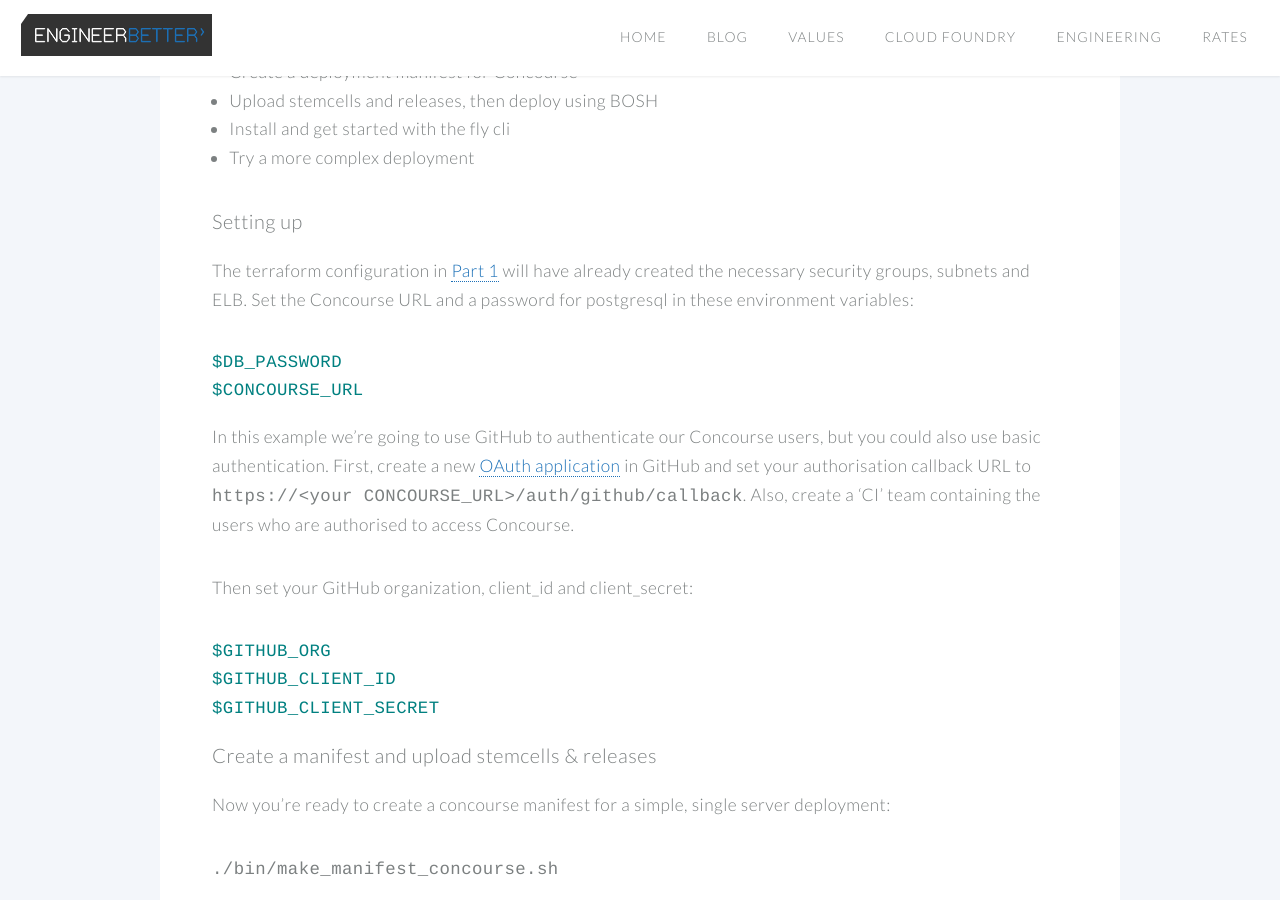
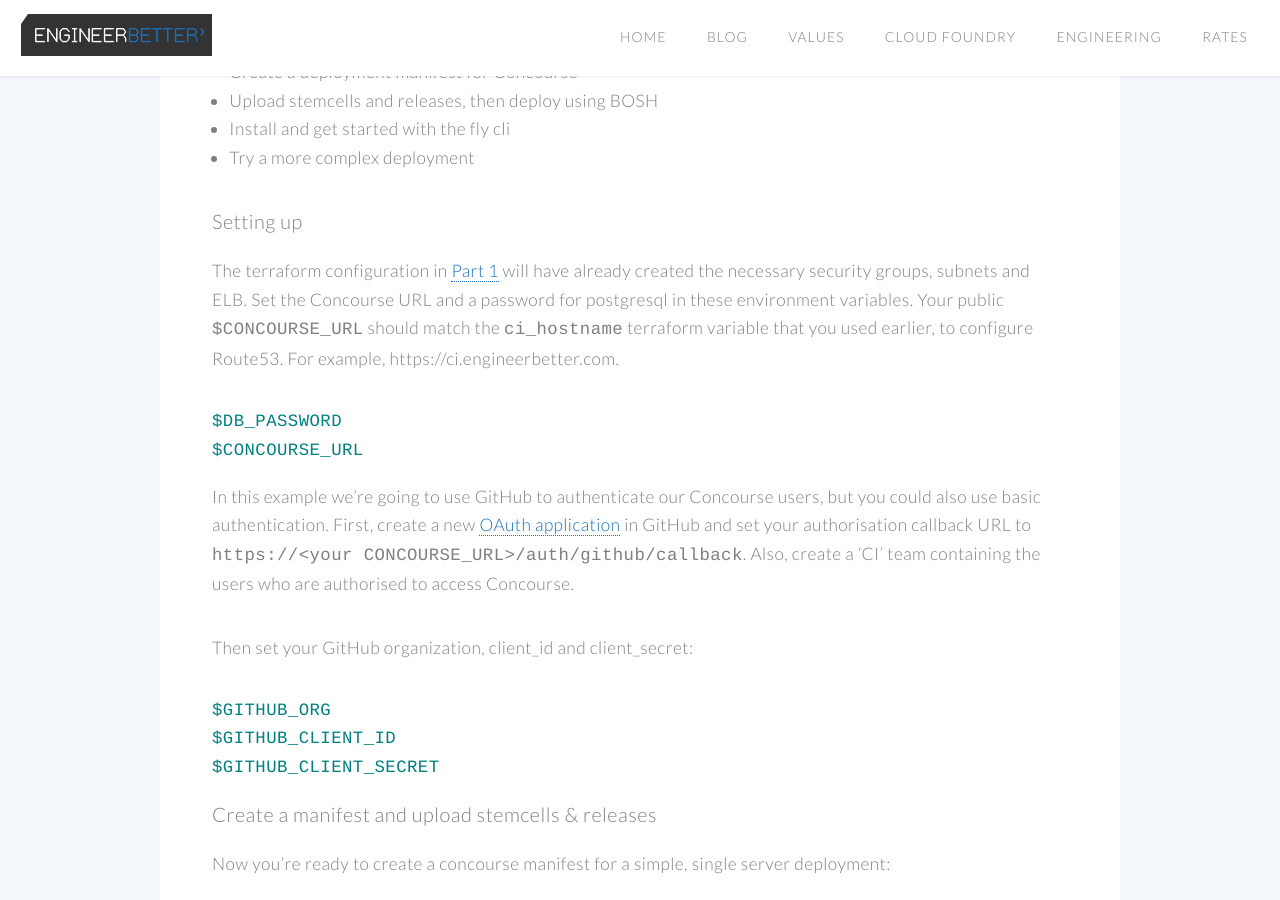
Before and after one commit to DanielJonesEB/engineerbetter.com, a Jekyll site: the page built from _posts/2016-06-01-bosh-concourse2.markdown, in a window 1280 px wide and 900 px high, scrolled down 1171 px. Built offline with Jekyll 4.4.1, drawn with Linux system fonts in a browser that asks for light colours; comment, search, counter and statistics services are not loaded.

Commit message:
Added detail on $CONCOURSE_URL variable

```diff
--- a/_posts/2016-06-01-bosh-concourse2.markdown
+++ b/_posts/2016-06-01-bosh-concourse2.markdown
@@ -21,7 +21,7 @@
 
 ### Setting up
 
-The terraform configuration in [Part 1](/bosh-concourse.html) will have already created the necessary security groups, subnets and ELB. Set the Concourse URL and a password for postgresql in these environment variables:
+The terraform configuration in [Part 1](/bosh-concourse.html) will have already created the necessary security groups, subnets and ELB. Set the Concourse URL and a password for postgresql in these environment variables. Your public `$CONCOURSE_URL` should match the `ci_hostname` terraform variable that you used earlier, to configure Route53. For example, https://ci.engineerbetter.com.
 
 {% highlight bash %}
 $DB_PASSWORD
```
